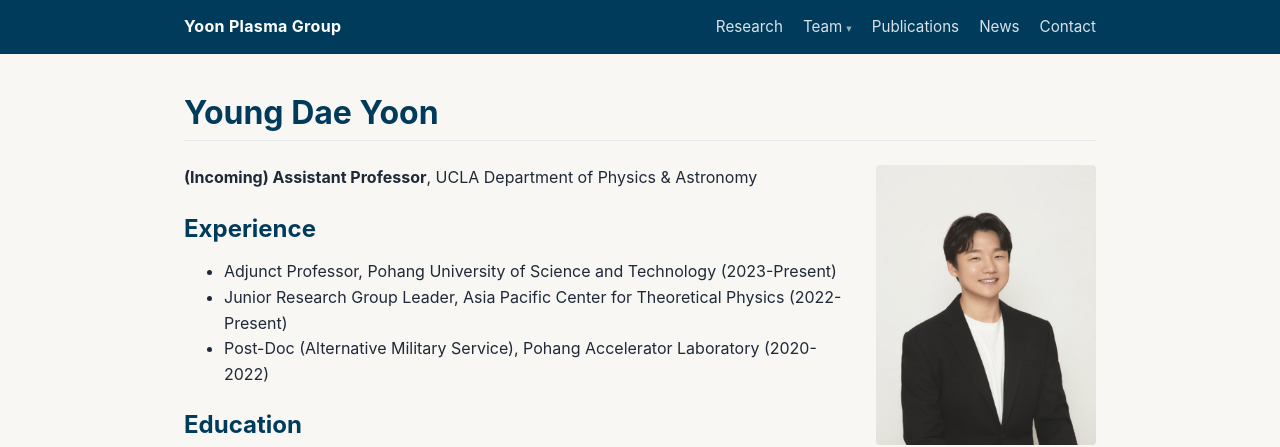
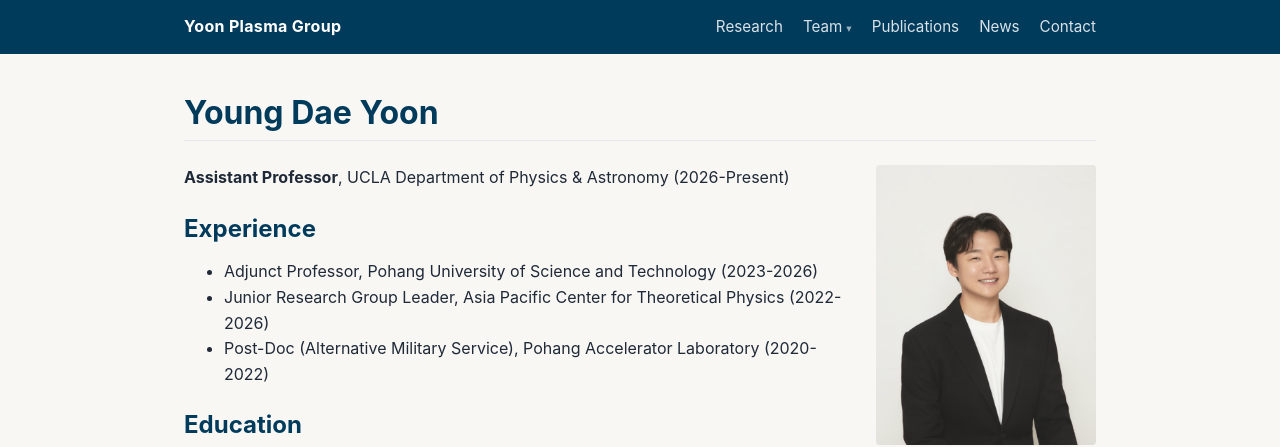
Before and after one commit to ydyoon93/yoonplasmagroup, a Jekyll site: the page built from team/pi.md, in a window 1280 px wide. Shown: the top 447 px of the page. Built offline with Jekyll 4.4.1, drawn with Linux system fonts in a browser that asks for light colours.

```diff
--- a/team/pi.md
+++ b/team/pi.md
@@ -5,12 +5,12 @@ permalink: /team/pi/
 
 <img class="pi-photo" src="{{ '/assets/team/young-dae-yoon.jpg' | relative_url }}" alt="Young Dae Yoon">
 
-**(Incoming) Assistant Professor**, UCLA Department of Physics &amp; Astronomy
+**Assistant Professor**, UCLA Department of Physics &amp; Astronomy (2026-Present)
 
 ## Experience
 
-- Adjunct Professor, Pohang University of Science and Technology (2023-Present)
-- Junior Research Group Leader, Asia Pacific Center for Theoretical Physics (2022-Present)
+- Adjunct Professor, Pohang University of Science and Technology (2023-2026)
+- Junior Research Group Leader, Asia Pacific Center for Theoretical Physics (2022-2026)
 - Post-Doc (Alternative Military Service), Pohang Accelerator Laboratory (2020-2022)
 
 ## Education
```
Also changed, not shown: assets/research/README.md (+2 -0 lines), research.md (+6 -6 lines), assets/research/fundamental-current-sheet-relaxation.webp (added), 1 other file.
